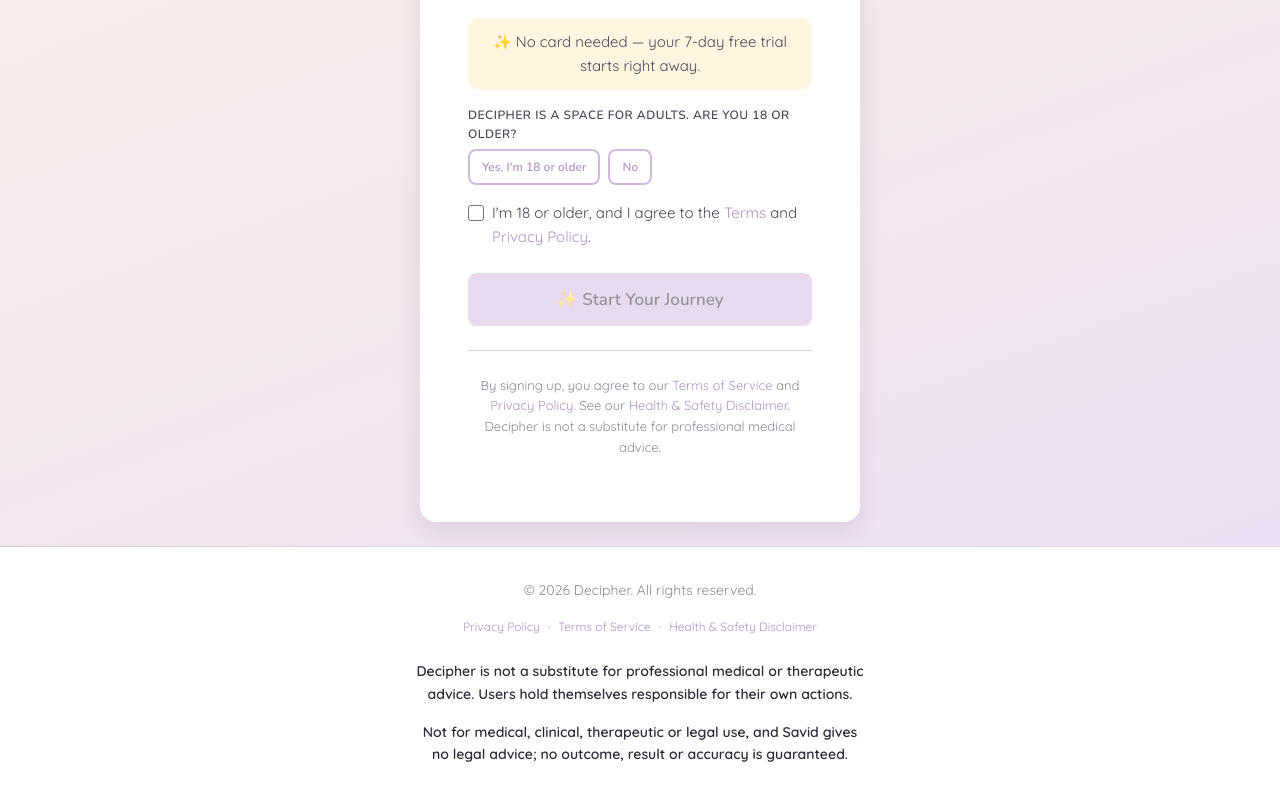
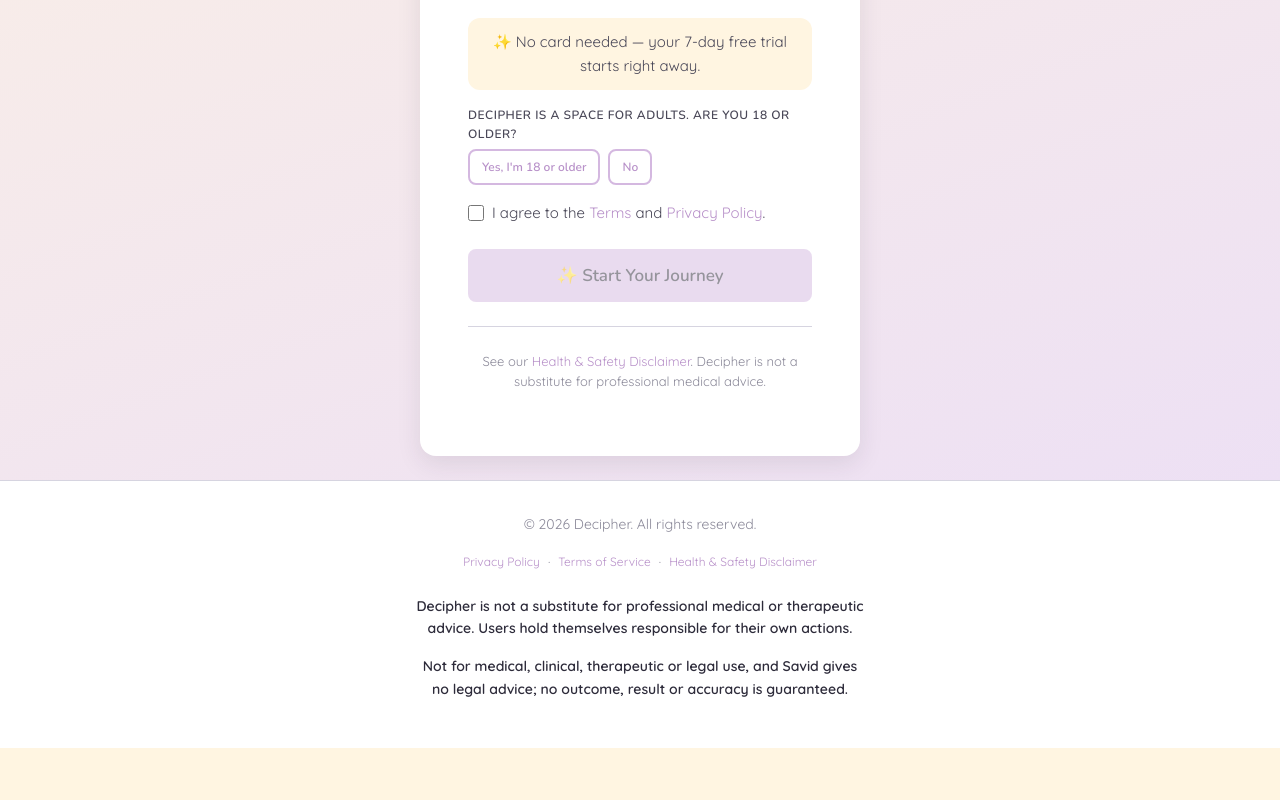
Before and after one commit to nefertirimcbusiness-oss/decipher, a Next.js app: page /signup in a window 1280 px wide. Shown: the part 715-1515 px from the top of the page. After the commit the page ends 1463 px from the top, so only its background shows below. Built offline with nearby package versions, Linux system fonts and the light colour scheme; no server answers; a web font is replaced by a local one.

Commit message:
Signup: ask age once and agree to Terms once

```diff
--- a/src/app/signup/page.tsx
+++ b/src/app/signup/page.tsx
@@ -115,7 +115,7 @@ export default function SignupPage() {
                   className="mt-1 w-4 h-4 rounded border-mist text-lilac-deep focus:ring-lilac flex-shrink-0"
                 />
                 <span>
-                  I&apos;m 18 or older, and I agree to the{" "}
+                  I agree to the{" "}
                   <a href="/terms" className="text-lilac-deep underline">Terms</a> and{" "}
                   <a href="/privacy" className="text-lilac-deep underline">Privacy Policy</a>.
                 </span>
@@ -136,15 +136,7 @@ export default function SignupPage() {
 
         <hr className="auth-divider" />
         <p className="auth-footer">
-          By signing up, you agree to our{" "}
-          <a href="/terms" className="text-lilac-deep underline">
-            Terms of Service
-          </a>{" "}
-          and{" "}
-          <a href="/privacy" className="text-lilac-deep underline">
-            Privacy Policy
-          </a>
-          . See our{" "}
+          See our{" "}
           <a href="/disclaimer" className="text-lilac-deep underline">
             Health &amp; Safety Disclaimer
           </a>
```
